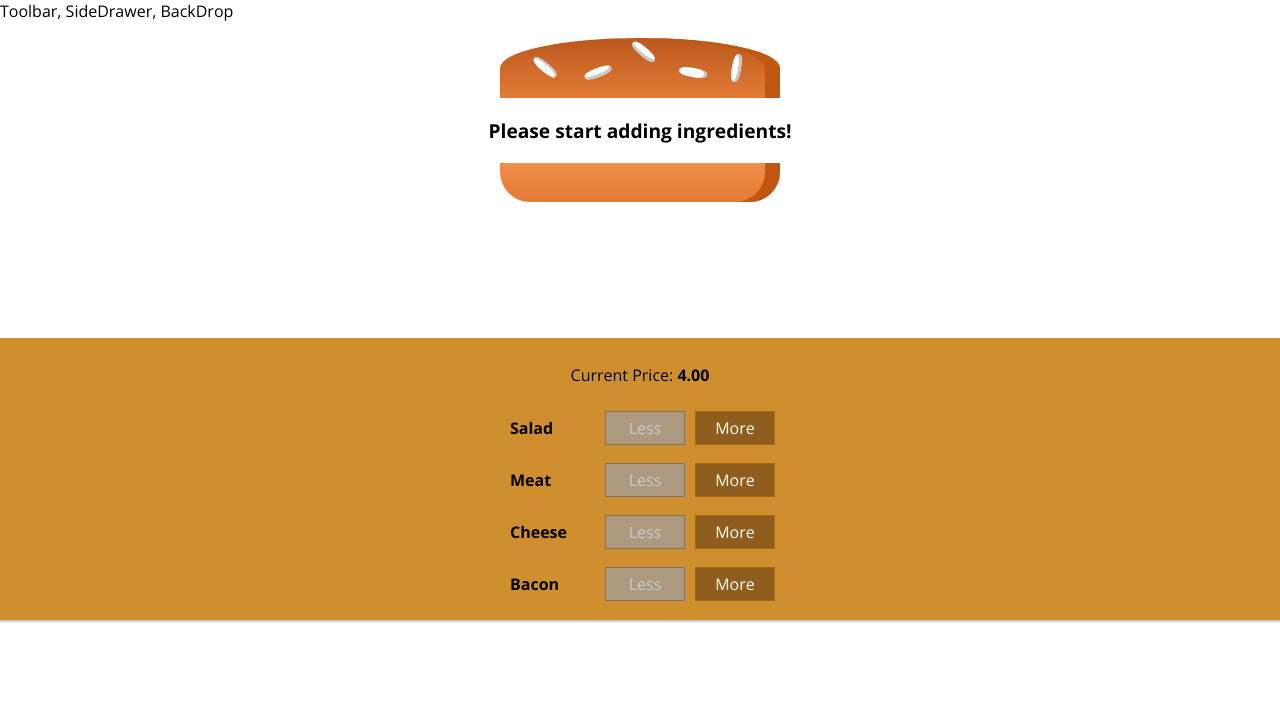
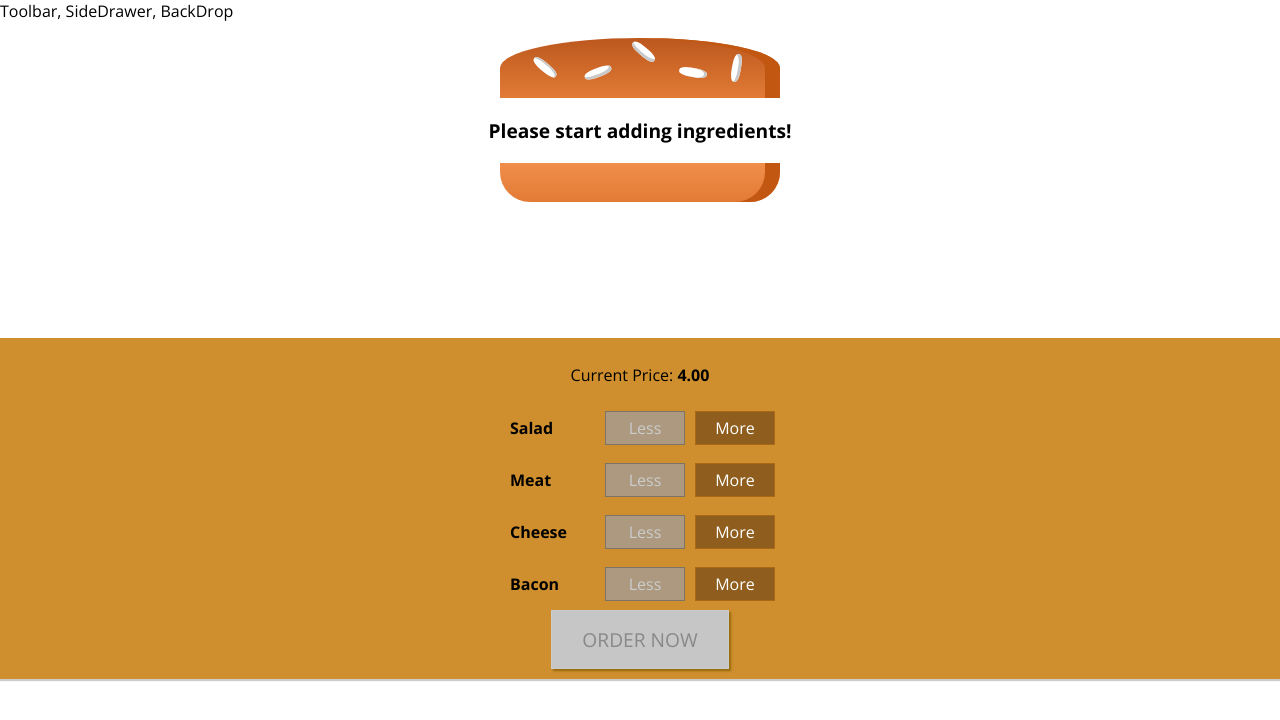
Before and after one commit to brantmorton/burger-builder, a React app: page / in a window 1280 px wide. Shown: the top 720 px of the page. Built offline with nearby package versions, Linux system fonts and the light colour scheme.

Commit message:
created an "Order Now" button

```diff
--- a/src/components/Burger/BuildControls/BuildControls.css
+++ b/src/components/Burger/BuildControls/BuildControls.css
@@ -1,6 +1,6 @@
 .BuildControls {
   width: 100%;
-    background-color: #CF8F2E;
+  background-color: #cf8f2e;
   display: flex;
   flex-flow: column;
   align-items: center;
@@ -8,3 +8,45 @@
   margin: auto;
   padding: 10px 0;
 }
+
+.OrderButton {
+  background-color: #dad735;
+  outline: none;
+  cursor: pointer;
+  border: 1px solid #966909;
+  color: #966909;
+  font-family: inherit;
+  font-size: 1.2em;
+  padding: 15px 30px;
+  box-shadow: 2px 2px 2px #966909;
+}
+
+.OrderButton:hover,
+.OrderButton:active {
+  background-color: #a0db41;
+  border: 1px solid #966909;
+  color: #966909;
+}
+
+.OrderButton:disabled {
+  background-color: #c7c6c6;
+  cursor: not-allowed;
+  border: 1px solid #ccc;
+  color: #888888;
+}
+
+.OrderButton:not(:disabled) {
+  animation: enable 0.3s linear;
+}
+
+@keyframes enable {
+  0% {
+    transform: scale(1);
+  }
+  60% {
+    transform: scale(1.1);
+  }
+  100% {
+    transform: scale(1);
+  }
+}
--- a/src/components/Burger/BuildControls/BuildControls.js
+++ b/src/components/Burger/BuildControls/BuildControls.js
@@ -12,7 +12,9 @@
 
 const buildControls = props => (
   <div className={classes.BuildControls}>
-    <p>Current Price: <strong>{props.price.toFixed(2)}</strong></p>
+    <p>
+      Current Price: <strong>{props.price.toFixed(2)}</strong>
+    </p>
     {controls.map(ctrl => (
       <BuildControl
         key={ctrl.label}
@@ -22,6 +24,9 @@
         disabled={props.disabled[ctrl.type]}
       />
     ))}
+    <button className={classes.OrderButton} disabled={!props.purchasable}>
+      ORDER NOW
+    </button>
   </div>
 );
 
--- a/src/containers/BurgerBuilder/BurgerBuilder.js
+++ b/src/containers/BurgerBuilder/BurgerBuilder.js
@@ -19,8 +19,20 @@
       cheese: 0,
       meat: 0
     },
-    totalPrice: 4
+    totalPrice: 4,
+    purchasable: false
   };
+
+  updatePurchaseState(ingredients) {
+    const sum = Object.keys(ingredients)
+      .map(ingredientKey => {
+        return ingredients[ingredientKey];
+      })
+      .reduce((sum, element) => {
+        return sum + element;
+      }, 0);
+    this.setState({ purchasable: sum > 0 });
+  }
 
   addIngredientHandler = type => {
     const oldCount = this.state.ingredients[type];
@@ -37,6 +49,7 @@
       ingredients: updatedIngredients,
       totalPrice: newPrice
     });
+    this.updatePurchaseState(updatedIngredients);
   };
 
   removeIngredientHandler = type => {
@@ -57,6 +70,8 @@
       ingredients: updatedIngredients,
       totalPrice: newPrice
     });
+
+    this.updatePurchaseState(updatedIngredients);
   };
 
   render() {
@@ -74,6 +89,7 @@
           ingredientAdded={this.addIngredientHandler}
           ingredientRemoved={this.removeIngredientHandler}
           disabled={disabledInfo}
+          purchasable={this.state.purchasable}
           price={this.state.totalPrice}
         />
       </Aux>
```
Lines whose indentation alone changed are shown as unchanged.
